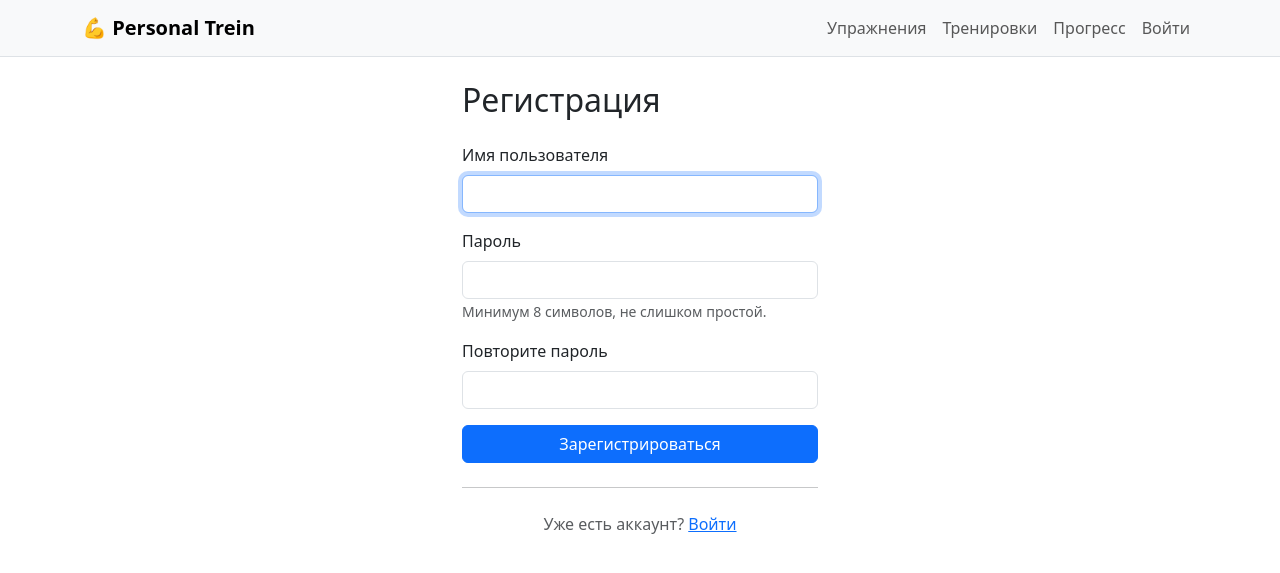
After one commit to Inteligent111/personal-trein, a Django app: page /accounts/signup/ in a window 1280 px wide. The commit adds this page. Shown: the top 573 px of the page. Run offline with Django 5.2, Linux system fonts and the light colour scheme.

Commit message:
Phase 2.3: signup with autologin

```diff
--- a/personal_trein/urls.py
+++ b/personal_trein/urls.py
@@ -18,12 +18,13 @@ from django.contrib import admin
 from django.urls import path, include
 from django.conf import settings
 from django.conf.urls.static import static
-
+from workouts.views import signup
 
 
 urlpatterns = [
     path('admin/', admin.site.urls),
     path('exercises/', include('workouts.urls')),
+    path('accounts/signup/', signup, name='signup'),
     path('accounts/', include('django.contrib.auth.urls')),
 
 ]
--- a/templates/registration/login.html
+++ b/templates/registration/login.html
@@ -34,7 +34,7 @@
         <hr class="my-4">
 
         <p class="text-center text-muted">
-            Ещё нет аккаунта? <a href="#">Регистрация</a>
+            Ещё нет аккаунта? <a href="{% url 'signup' %}">Регистрация</a>
         </p>
     </div>
 </div>
--- /dev/null
+++ b/templates/registration/signup.html
@@ -0,0 +1,57 @@
+{% extends "base.html" %}
+
+{% block title %}Регистрация{% endblock %}
+
+{% block content %}
+<div class="row justify-content-center">
+    <div class="col-12 col-md-6 col-lg-4">
+        <h2 class="mb-4">Регистрация</h2>
+
+        <form method="post">
+            {% csrf_token %}
+
+            <div class="mb-3">
+                <label for="id_username" class="form-label">Имя пользователя</label>
+                <input type="text" name="username" id="id_username"
+                       value="{{ form.username.value|default:'' }}"
+                       class="form-control {% if form.username.errors %}is-invalid{% endif %}"
+                       required autofocus>
+                {% if form.username.errors %}
+                    <div class="invalid-feedback">{{ form.username.errors|join:" " }}</div>
+                {% endif %}
+            </div>
+
+            <div class="mb-3">
+                <label for="id_password1" class="form-label">Пароль</label>
+                <input type="password" name="password1" id="id_password1"
+                       class="form-control {% if form.password1.errors %}is-invalid{% endif %}"
+                       required>
+                {% if form.password1.errors %}
+                    <div class="invalid-feedback">{{ form.password1.errors|join:" " }}</div>
+                {% endif %}
+                <small class="form-text text-muted">
+                    Минимум 8 символов, не слишком простой.
+                </small>
+            </div>
+
+            <div class="mb-3">
+                <label for="id_password2" class="form-label">Повторите пароль</label>
+                <input type="password" name="password2" id="id_password2"
+                       class="form-control {% if form.password2.errors %}is-invalid{% endif %}"
+                       required>
+                {% if form.password2.errors %}
+                    <div class="invalid-feedback">{{ form.password2.errors|join:" " }}</div>
+                {% endif %}
+            </div>
+
+            <button type="submit" class="btn btn-primary w-100">Зарегистрироваться</button>
+        </form>
+
+        <hr class="my-4">
+
+        <p class="text-center text-muted">
+            Уже есть аккаунт? <a href="{% url 'login' %}">Войти</a>
+        </p>
+    </div>
+</div>
+{% endblock %}
--- a/workouts/views.py
+++ b/workouts/views.py
@@ -1,6 +1,9 @@
 from django.shortcuts import render, get_object_or_404
 from django.http import HttpResponse
 from .models import Exercise
+from django.contrib.auth import login
+from django.contrib.auth.forms import UserCreationForm
+from django.shortcuts import redirect
 # Create your views here.
 
 def exercise_list(request):
@@ -25,3 +28,17 @@ def exercise_detail(request, pk):
     exercise = get_object_or_404(Exercise, pk=pk)
 
     return render (request, 'workouts/exercise_detail.html', {'exercise': exercise})
+
+
+
+
+def signup(request):
+    if request.method == 'POST':
+        form = UserCreationForm(request.POST)
+        if form.is_valid():
+            user = form.save()
+            login(request, user)
+            return redirect('workouts:exercise_list')
+    else:
+        form = UserCreationForm()
+    return render(request, 'registration/signup.html', {'form': form})
```
Also changed, not shown: templates/workouts/exercise_list.html (line endings or trailing spaces).
